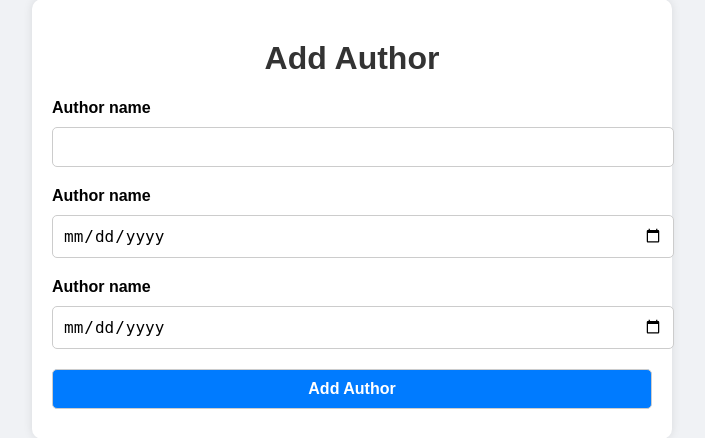
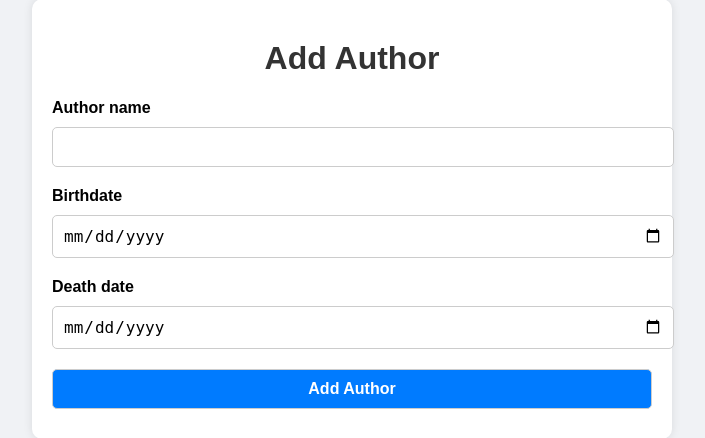
Before and after one commit to tech-girl-sa/BookAlchemy, a Flask app: page /add_author in a window 1280 px wide. Shown: the part 101-539 px from the top of the page, without its empty margins (288-993 px from the left). Run offline with Flask 3, Linux system fonts and the light colour scheme.

Commit message:
fix labels

```diff
--- a/templates/add_author.html
+++ b/templates/add_author.html
@@ -17,9 +17,9 @@
   <form method="post">
     <label for="name">Author name</label>
     <input name="name" type="text" id="name">
-    <label for="birth_date">Author name</label>
+    <label for="birth_date">Birthdate</label>
     <input name="birth_date" type="date" id="birth_date">
-    <label for="death_date">Author name</label>
+    <label for="death_date">Death date</label>
     <input name="death_date" type="date" id="death_date">
     <button type="submit">Add Author</button>
   </form>
--- a/templates/add_book.html
+++ b/templates/add_book.html
@@ -19,7 +19,7 @@
       <input name="title" type="text" id="title">
       <label for="isbn">Book ISBN</label>
       <input name="isbn" type="text" id="isbn">
-      <label for="publication_year">Author name</label>
+      <label for="publication_year">Publication year</label>
       <input name="publication_year" type="number" id="publication_year">
     <select id="author" name="author_id">
       {% for author in authors %}
```
